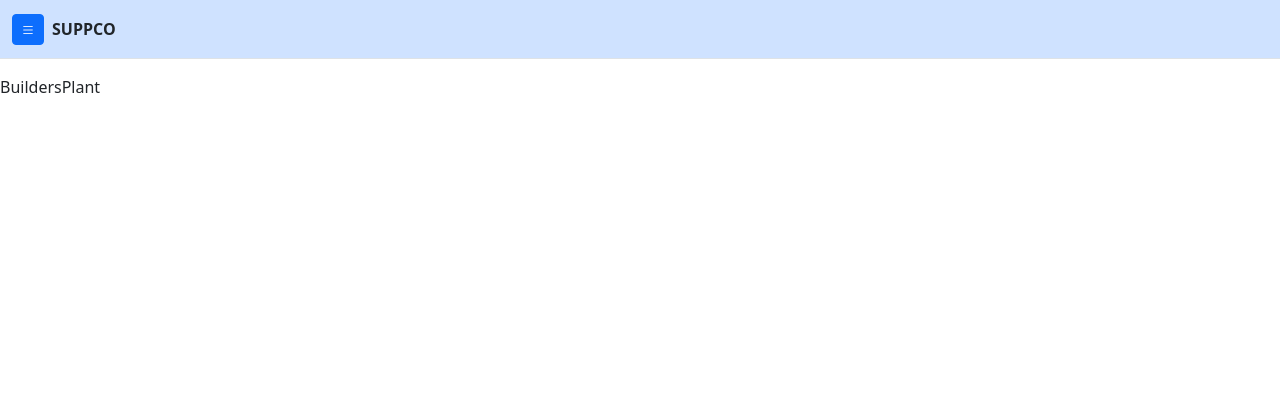
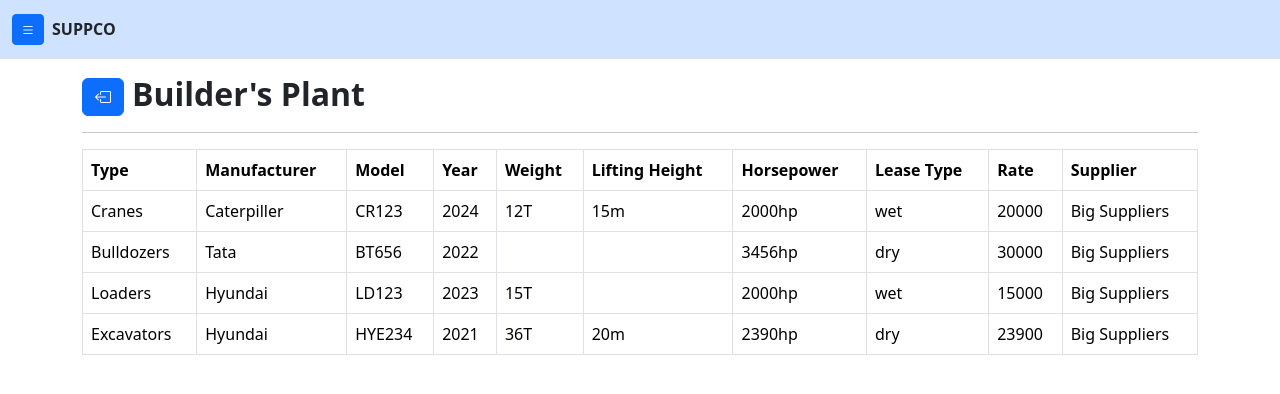
Before and after one commit to dalienst/suppco-contractor, a React (Create React App) app: page /builders-plant in a window 1280 px wide. Shown: the top 394 px of the page. Built offline with nearby package versions, Linux system fonts and the light colour scheme.

Commit message:
display builders plant

```diff
--- a/src/pages/BuildersPlant.jsx
+++ b/src/pages/BuildersPlant.jsx
@@ -1,9 +1,68 @@
-import React from 'react'
+import React from "react";
+import { publicLinks } from "../constants/links";
+import { Link } from "react-router-dom";
+import { buildersPlant } from "../data/inventory/buidersPlant";
 
 function BuildersPlant() {
   return (
-    <div>BuildersPlant</div>
-  )
+    <>
+      <div className="container">
+        <div>
+          <h2 className="fw-bold ">
+            <span>
+              <Link
+                className="btn btn-primary me-2"
+                to={publicLinks?.Inventory}
+              >
+                <i className="bi bi-box-arrow-left"></i>
+              </Link>
+            </span>
+            Builder's Plant
+          </h2>
+          <hr />
+        </div>
+
+        <section>
+          <div className="table-responsive">
+            <table className="table table-bordered">
+              <thead>
+                <tr>
+                  <th>Type</th>
+                  <th>Manufacturer</th>
+                  <th>Model</th>
+                  <th>Year</th>
+                  <th>Weight</th>
+                  <th>Lifting Height</th>
+                  <th>Horsepower</th>
+                  <th>Lease Type</th>
+                  <th>Rate</th>
+                  <th>Supplier</th>
+                </tr>
+              </thead>
+              <tbody>
+                {buildersPlant?.map((item) => (
+                  <>
+                    <tr key={item.id}>
+                      <td>{item.title}</td>
+                      <td>{item.manufacturer}</td>
+                      <td>{item.model}</td>
+                      <td>{item.year}</td>
+                      <td>{item.weight}</td>
+                      <td>{item.liftingHeight}</td>
+                      <td>{item.horsepower}</td>
+                      <td>{item.leaseType}</td>
+                      <td>{item.ratePerHour}</td>
+                      <td>{item.supplier?.name}</td>
+                    </tr>
+                  </>
+                ))}
+              </tbody>
+            </table>
+          </div>
+        </section>
+      </div>
+    </>
+  );
 }
 
-export default BuildersPlant
+export default BuildersPlant;
```
